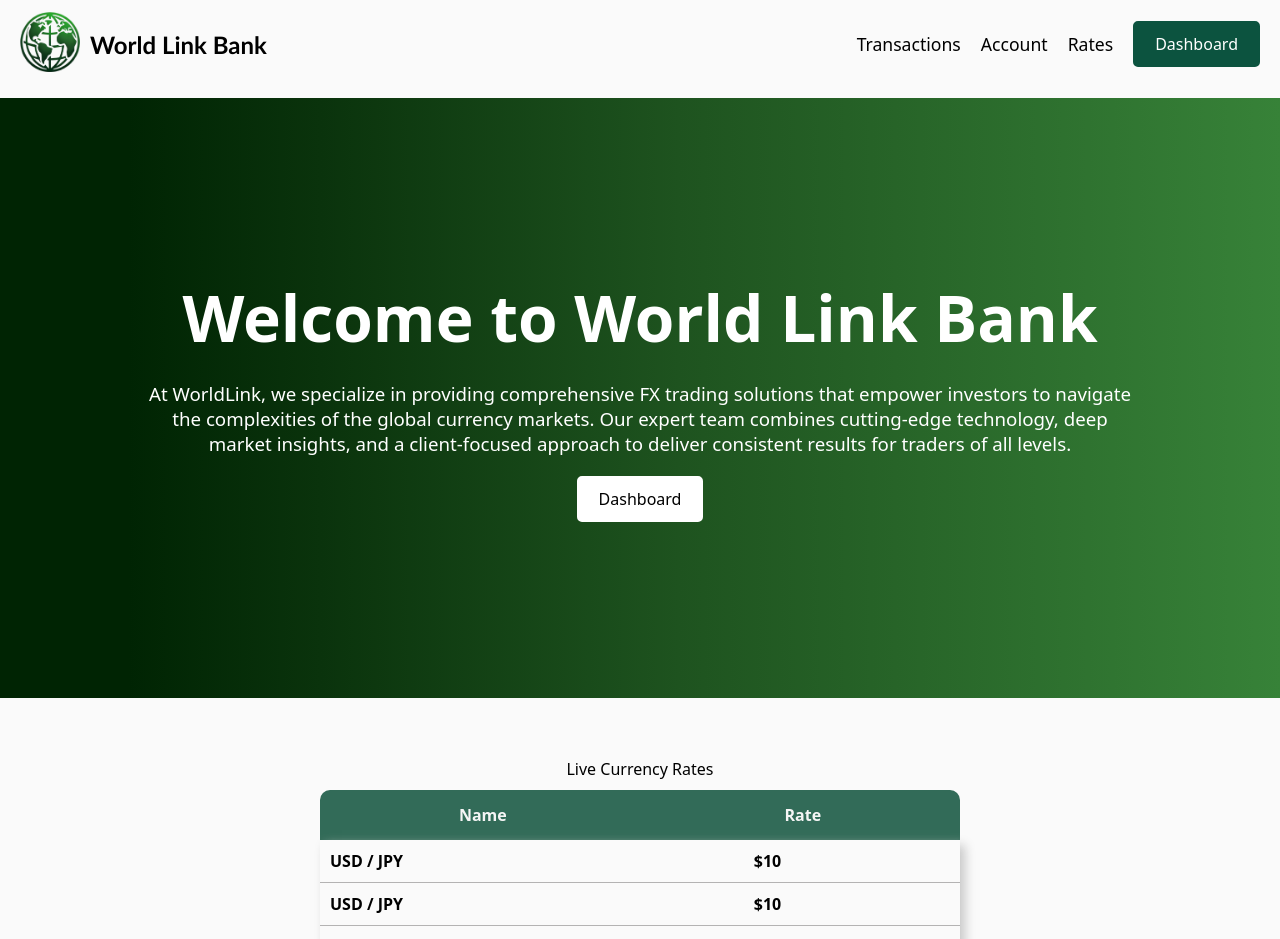
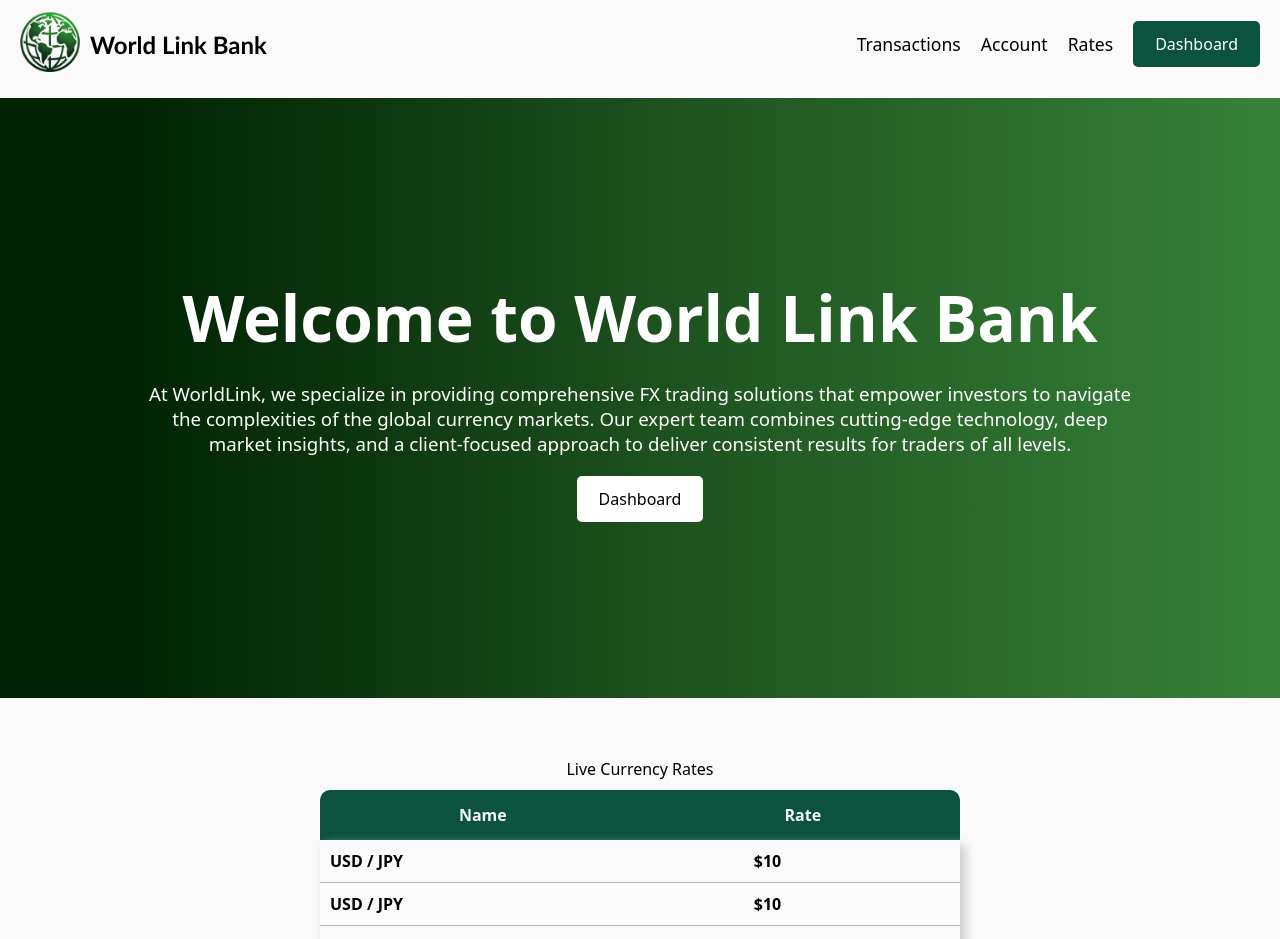
Before and after one commit to jjdubski/WorldLinkBank, a React (Vite) app in the folder northern-hack/: page / in a window 1280 px wide. Shown: the top 939 px of the page. Built offline with nearby package versions, Linux system fonts and the light colour scheme.

Commit message:
added bug fixes

```diff
--- a/northern-hack/src/components/chart/chart.css
+++ b/northern-hack/src/components/chart/chart.css
@@ -28,7 +28,7 @@
     display: flex;
     color: var(--white);
     font-weight: 600;
-    background-color: var(--light-green);
+    background-color: var(--dark-green);
     height: 50px;
     width: 100%;
     justify-content: space-around;
```
